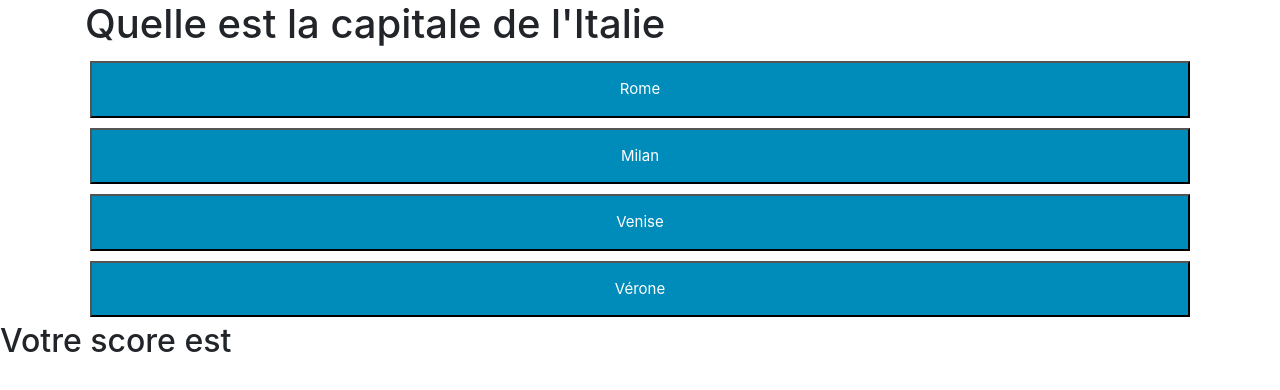
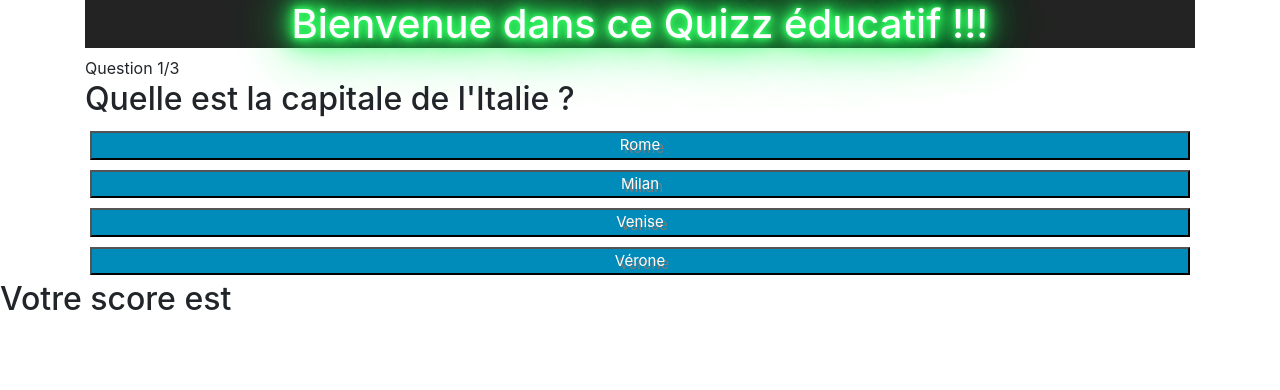
Before and after one commit to avitsara/quizzEducatifReact, a React (Create React App) app in the folder quizz/: page / in a window 1280 px wide. Shown: the top 390 px of the page. Built offline with nearby package versions, Linux system fonts and the light colour scheme.

Commit message:
modification des questions/réponses

```diff
--- a/quizz/src/components/QuestionsReponses.js
+++ b/quizz/src/components/QuestionsReponses.js
@@ -8,7 +8,7 @@ function QuestionsReponses(){
 
       const questions = [
         {
-          question : "Quelle est la capitale de l'Italie",
+          question : "Quelle est la capitale de l'Italie ? ",
           reponses : [
               { reponse: "Rome" , correct : true},
               { reponse: "Milan" , correct : false},
@@ -18,12 +18,22 @@ function QuestionsReponses(){
 
         },
         {
-          question : "Quelle est la capitale de l'Allemagne",
+          question : "Quelle est la capitale de l'Allemagne ? ",
           reponses : [
               { reponse: "Hambourg" , correct : false},
               { reponse: "Berlin" , correct : true},
               { reponse : "Munich" , correct : false},
               { reponse : "Cologne" , correct : false},
+          ],
+        },
+
+        {
+          question : "Quelle est la capitale du Luxembourg ? ",
+          reponses : [
+              { reponse: "Hambourg" , correct : false},
+              { reponse: "Dudelange" , correct : false},
+              { reponse : "Vianden" , correct : false},
+              { reponse : "Luxembourg" , correct : true},
           ],
         }
       ]
@@ -32,13 +42,11 @@ function QuestionsReponses(){
       <Fragment>
           <div className="container">
             <div className="questions">
-                  <h1> { questions[0].question}</h1>
-                  <div className="questions">
-                    <button className="reponses"> {questions[0].reponses[0].reponse} </button>
-                    <button className="reponses"> {questions[0].reponses[1].reponse} </button>
-                    <button className="reponses"> {questions[0].reponses[2].reponse} </button>
-                    <button className="reponses"> {questions[0].reponses[3].reponse} </button>
-
+                  <h1> Bienvenue dans ce Quizz éducatif !!!  </h1>
+                  <span>Question 1</span>/{questions.length}
+                  <h2 className="question"> { questions[0].question}  </h2>
+                  <div className="reponsesContainer">
+                    {questions[0].reponses.map((reponse) => <button className="reponses">  {reponse.reponse} </button>)}
 
                   </div>
             </div>
--- a/quizz/src/index.css
+++ b/quizz/src/index.css
@@ -1,10 +1,10 @@
 /* CSS DE L'APPLICATION */
 
-.questions {
+.reponsesContainer {
   display: flex;
   flex-direction : column;
 }
-
+/*
 .reponses {
     background-color: #008CBA;
     color: white;
@@ -12,8 +12,37 @@
     text-decoration: none;
     font-size: 15px;
     margin: 5px;
+}*/
+.reponses {
+  color: #FFFFFF;
+  background: #008CBA;
+  text-decoration: none;
+  font-size: 15px;
+  margin: 5px;
+  text-shadow: 4px 3px 0 #7A7A7A;
 }
+
 
 button {
   border-radius: 8px;
 }
+
+.reponse {
+  font-size: 20px;
+  color : #0000FF;
+}
+
+/*
+h1 {
+  text-align: center;
+  color : #0000FF;
+  text-shadow: 2px 2px 8px #33FF64;
+}*/
+
+h1 {
+  color: #FFFFFF;
+  background: #232323;
+  text-shadow: 0 0 5px #33FF64, 0 0 10px #33FF64, 0 0 15px #33FF64, 0 0 20px #33FF64, 0 0 30px #33FF64, 0 0 40px #33FF64, 0 0 55px #33FF64, 0 0 75px #33FF64;
+  text-align: center;
+
+}
```
